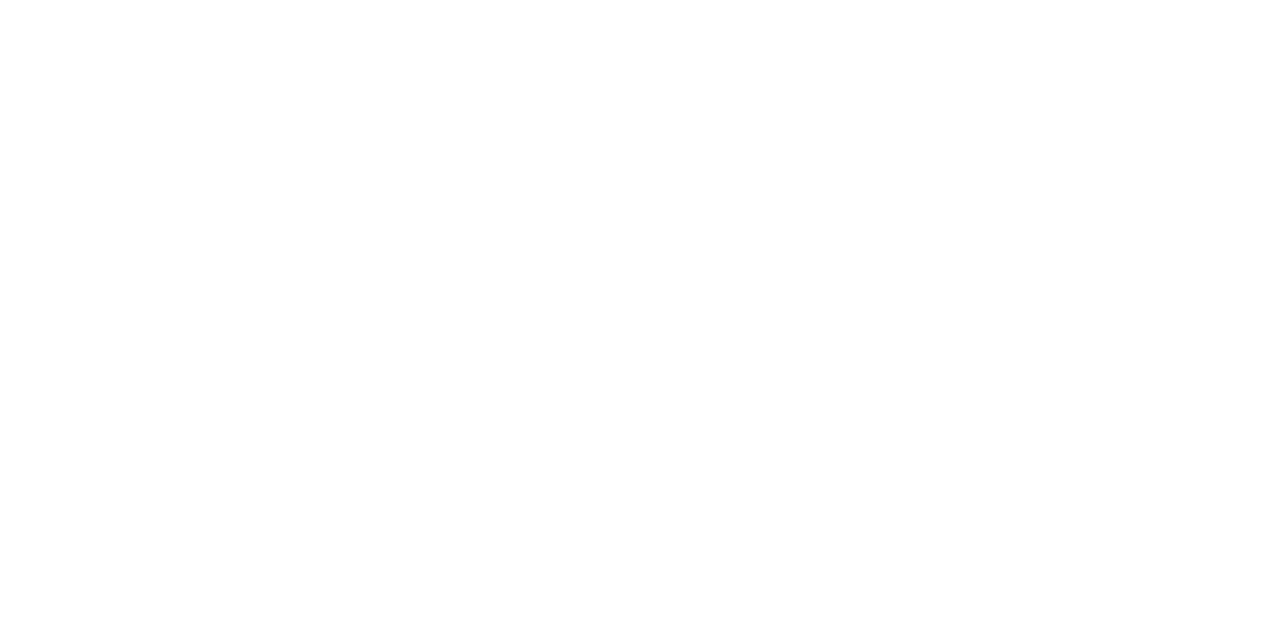
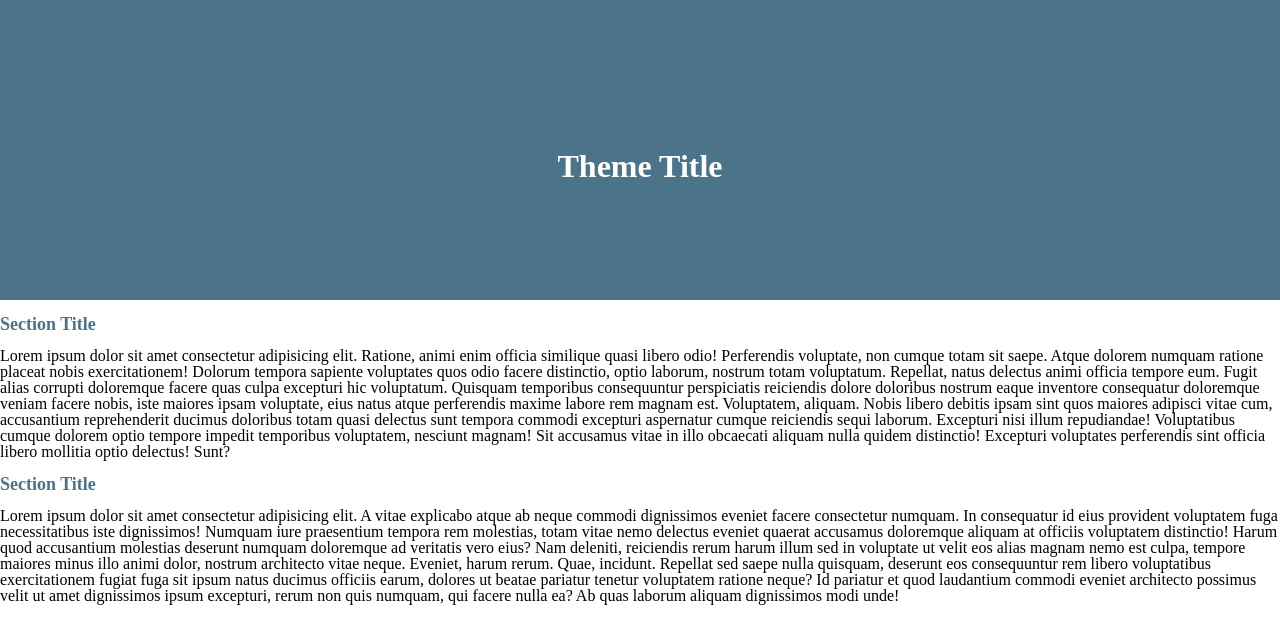
Before and after one commit to jhuerta1197/mobile-friendly-practice, a plain HTML site: page index.html in a window 1280 px wide. Drawn offline with Linux system fonts and the light colour scheme.

Commit message:
added divs and text to index.html and added css styling and linked together.

```diff
--- a/index.html
+++ b/index.html
@@ -4,9 +4,32 @@
     <meta charset="UTF-8">
     <meta http-equiv="X-UA-Compatible" content="IE=edge">
     <meta name="viewport" content="width=device-width, initial-scale=1.0">
-    <title>Document</title>
+    <link rel="stylesheet" href="style-sheets/styles.css">
+    <title>mf-take-home</title>
 </head>
 <body>
-
+    <div id="project">
+    <div class="main">
+        <h1>Theme Title</h1>
+    </div>
+    <div class="sec2">
+        <section>
+            <h2>Section Title</h2>
+            <p>Lorem ipsum dolor sit amet consectetur adipisicing elit. Ratione, animi enim officia similique quasi libero odio! Perferendis voluptate, non cumque totam sit saepe. Atque dolorem numquam ratione placeat nobis exercitationem!
+            Dolorum tempora sapiente voluptates quos odio facere distinctio, optio laborum, nostrum totam voluptatum. Repellat, natus delectus animi officia tempore eum. Fugit alias corrupti doloremque facere quas culpa excepturi hic voluptatum.
+            Quisquam temporibus consequuntur perspiciatis reiciendis dolore doloribus nostrum eaque inventore consequatur doloremque veniam facere nobis, iste maiores ipsam voluptate, eius natus atque perferendis maxime labore rem magnam est. Voluptatem, aliquam.
+            Nobis libero debitis ipsam sint quos maiores adipisci vitae cum, accusantium reprehenderit ducimus doloribus totam quasi delectus sunt tempora commodi excepturi aspernatur cumque reiciendis sequi laborum. Excepturi nisi illum repudiandae!
+            Voluptatibus cumque dolorem optio tempore impedit temporibus voluptatem, nesciunt magnam! Sit accusamus vitae in illo obcaecati aliquam nulla quidem distinctio! Excepturi voluptates perferendis sint officia libero mollitia optio delectus! Sunt?</p>
+        </section>
+        <section>
+            <h2>Section Title</h2>
+            <p>Lorem ipsum dolor sit amet consectetur adipisicing elit. A vitae explicabo atque ab neque commodi dignissimos eveniet facere consectetur numquam. In consequatur id eius provident voluptatem fuga necessitatibus iste dignissimos!
+            Numquam iure praesentium tempora rem molestias, totam vitae nemo delectus eveniet quaerat accusamus doloremque aliquam at officiis voluptatem distinctio! Harum quod accusantium molestias deserunt numquam doloremque ad veritatis vero eius?
+            Nam deleniti, reiciendis rerum harum illum sed in voluptate ut velit eos alias magnam nemo est culpa, tempore maiores minus illo animi dolor, nostrum architecto vitae neque. Eveniet, harum rerum.
+            Quae, incidunt. Repellat sed saepe nulla quisquam, deserunt eos consequuntur rem libero voluptatibus exercitationem fugiat fuga sit ipsum natus ducimus officiis earum, dolores ut beatae pariatur tenetur voluptatem ratione neque?
+            Id pariatur et quod laudantium commodi eveniet architecto possimus velit ut amet dignissimos ipsum excepturi, rerum non quis numquam, qui facere nulla ea? Ab quas laborum aliquam dignissimos modi unde!</p>
+        </section>
+    </div>
+</div>
 </body>
 </html>
--- a/style-sheets/styles.css
+++ b/style-sheets/styles.css
@@ -0,0 +1,76 @@
+/* http://meyerweb.com/eric/tools/css/reset/
+   v2.0 | 20110126
+   License: none (public domain)
+*/
+
+html, body, div, span, applet, object, iframe,
+h1, h2, h3, h4, h5, h6, p, blockquote, pre,
+a, abbr, acronym, address, big, cite, code,
+del, dfn, em, img, ins, kbd, q, s, samp,
+small, strike, strong, sub, sup, tt, var,
+b, u, i, center,
+dl, dt, dd, ol, ul, li,
+fieldset, form, label, legend,
+table, caption, tbody, tfoot, thead, tr, th, td,
+article, aside, canvas, details, embed,
+figure, figcaption, footer, header, hgroup,
+menu, nav, output, ruby, section, summary,
+time, mark, audio, video {
+	margin: 0;
+	padding: 0;
+	border: 0;
+	font-size: 100%;
+	font: inherit;
+	vertical-align: baseline;
+}
+/* HTML5 display-role reset for older browsers */
+article, aside, details, figcaption, figure,
+footer, header, hgroup, menu, nav, section {
+	display: block;
+}
+body {
+	line-height: 1;
+}
+ol, ul {
+	list-style: none;
+}
+blockquote, q {
+	quotes: none;
+}
+blockquote:before, blockquote:after,
+q:before, q:after {
+	content: '';
+	content: none;
+}
+table {
+	border-collapse: collapse;
+	border-spacing: 0;
+}
+
+.main{
+    height: 300px;
+    background-color: rgb(75, 116, 138);
+    width: 100%;
+}
+
+.main h1{
+    text-align: center;
+    color: white;
+    position: relative;
+    top: 50%;
+    font-size: xx-large;
+    font-weight: bolder;
+}
+
+.sec2 h2{
+    margin-bottom: 15px;
+    margin-top: 15px;
+    font-size: large;
+    font-weight: bolder;
+    color: rgb(75, 116, 138);
+
+}
+
+.sec2 h2:nth-child(2){
+    text-align: right;
+}
```
